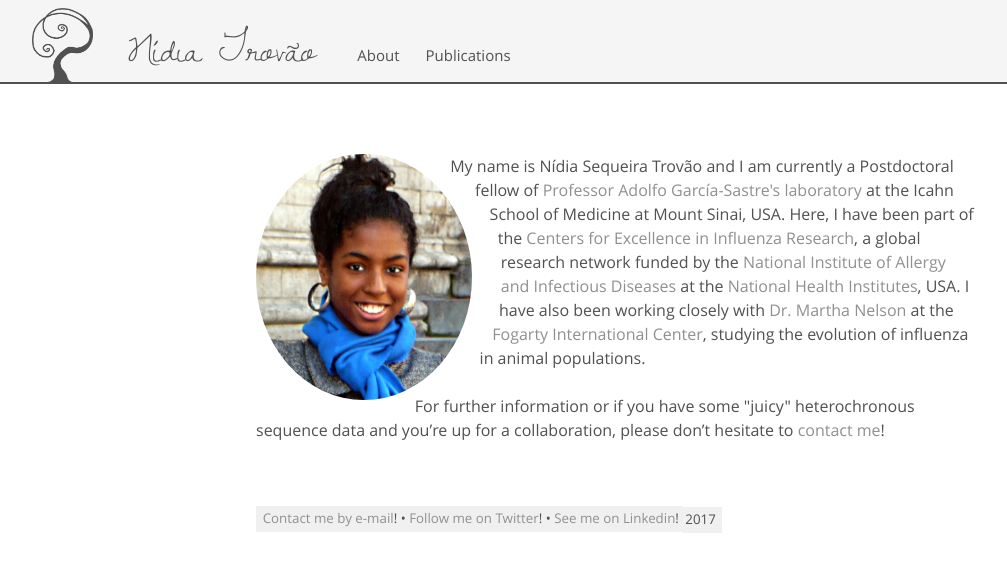
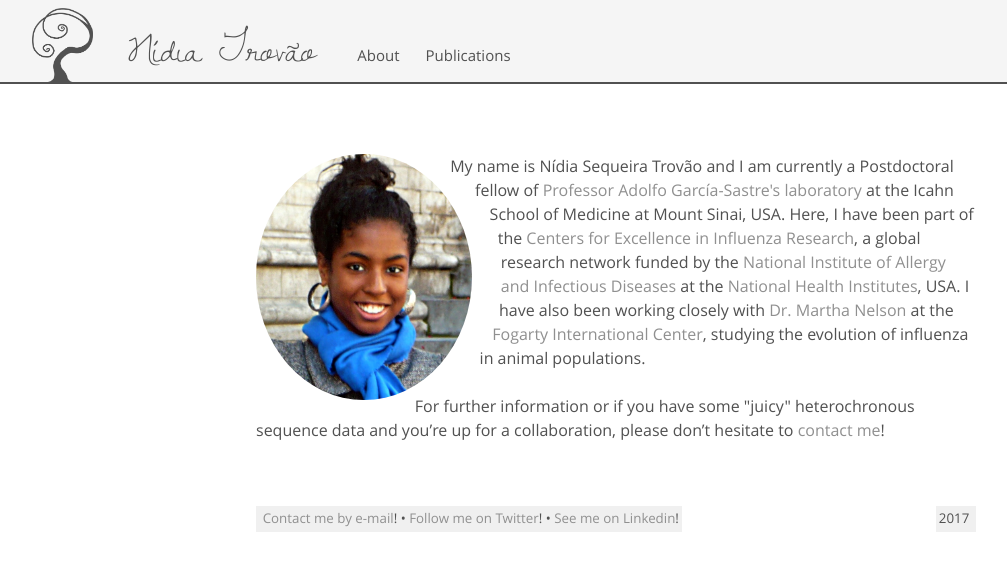
Before and after one commit to nidiatrovao/nidiatrovao.github.io, a Jekyll site: the page built from index.html, in a window 1280 px wide. Shown: the top 572 px of the page, without its empty margins (24-1031 px from the left). Built offline with Jekyll 4.4.1, drawn with Linux system fonts in a browser that asks for light colours.

Commit message:
Update default.html

```diff
--- a/_layouts/default.html
+++ b/_layouts/default.html
@@ -18,7 +18,7 @@
       </main>
 
       <footer class="footer">
-        <small style="float:left">&nbsp;<a href="http://www.google.com/recaptcha/mailhide/d?k=01NqppQr6VZzJtBnX1B1RDuw==&amp;c=15YkdRwX0Emp37Odw61dyCyrGOiI_gucHoEuzZzUzks=" onclick="window.open('http://www.google.com/recaptcha/mailhide/d?k\x3d01NqppQr6VZzJtBnX1B1RDuw\x3d\x3d\x26c\x3d15YkdRwX0Emp37Odw61dyCyrGOiI_gucHoEuzZzUzks\x3d', '', 'toolbar=0,scrollbars=0,location=0,statusbar=0,menubar=0,resizable=0,width=500,height=300'); return false;" title="Click to reveal my e-mail address">Contact me by e-mail</a>! &bull; <a href="https://twitter.com/nidiatrovao" target="_blank">Follow me on Twitter</a>! &bull; <a href="https://www.linkedin.com/in/nidiatrovao" target="_blank">See me on Linkedin</a>!</small><small style="text-align: right; display:inline-block"><time datetime="{{ site.time | date_to_xmlschema }}">{{ site.time | date: '%Y&nbsp;' }}</time></small>
+        <small style="float: left">&nbsp;<a href="http://www.google.com/recaptcha/mailhide/d?k=01NqppQr6VZzJtBnX1B1RDuw==&amp;c=15YkdRwX0Emp37Odw61dyCyrGOiI_gucHoEuzZzUzks=" onclick="window.open('http://www.google.com/recaptcha/mailhide/d?k\x3d01NqppQr6VZzJtBnX1B1RDuw\x3d\x3d\x26c\x3d15YkdRwX0Emp37Odw61dyCyrGOiI_gucHoEuzZzUzks\x3d', '', 'toolbar=0,scrollbars=0,location=0,statusbar=0,menubar=0,resizable=0,width=500,height=300'); return false;" title="Click to reveal my e-mail address">Contact me by e-mail</a>! &bull; <a href="https://twitter.com/nidiatrovao" target="_blank">Follow me on Twitter</a>! &bull; <a href="https://www.linkedin.com/in/nidiatrovao" target="_blank">See me on Linkedin</a>!</small><small style="float: right"><time datetime="{{ site.time | date_to_xmlschema }}">{{ site.time | date: '%Y&nbsp;' }}</time></small>
       </footer>
     </div>
   </body>
```
